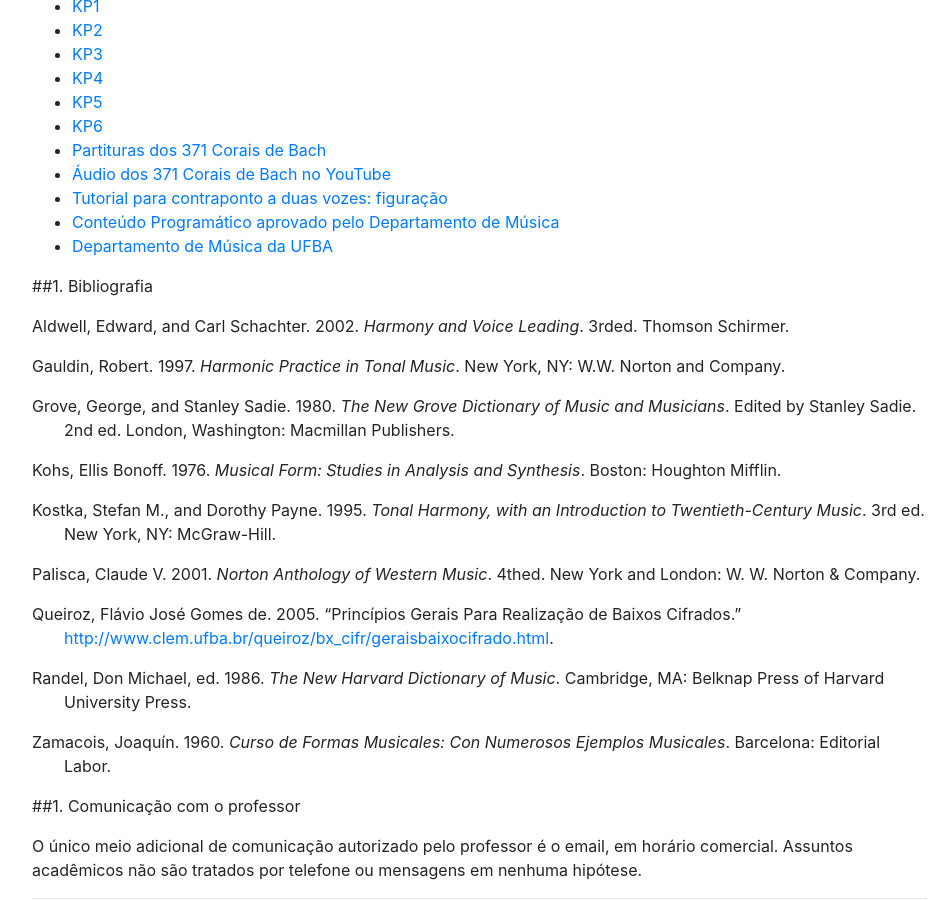
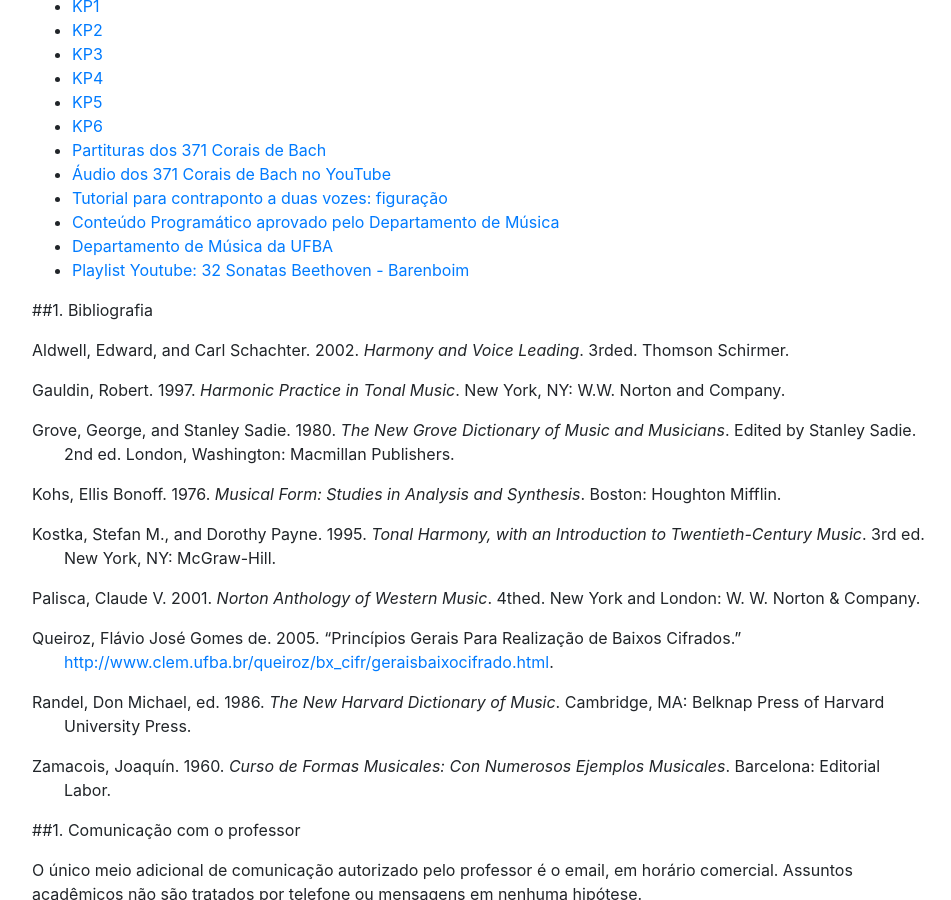
Before and after one commit to kroger/genosmus, a Jekyll site: the page built from _marcos/musa70.md, in a window 1280 px wide and 900 px high, scrolled down 4461 px. Shown: the whole window, without its empty margins (68-1019 px from the left). Built offline with Jekyll 4.4.1, drawn with Linux system fonts in a browser that asks for light colours; the table of contents is made by our own code.

Commit message:
Link para playlist 32 sonatas de Beethoven

```diff
--- a/_marcos/musa70.md
+++ b/_marcos/musa70.md
@@ -239,6 +239,7 @@ width="100%" height="300"></iframe>
  - [Tutorial para contraponto a duas vozes: figuração](http://www.youtube.com/watch?v=i1mZ7SibDZ0)
  - [Conteúdo Programático aprovado pelo Departamento de Música](http://dmusufba.com/docs/conteudos/pdf/MUSA70%20LEM%20II.pdf)
  - [Departamento de Música da UFBA](http://dmusufba.com)
+ - [Playlist Youtube: 32 Sonatas Beethoven - Barenboim](https://www.youtube.com/watch?v=nS3YwjOAekc&list=PLaO5yzGGmlgEncr13JjVJA-hG4VXtXA6S)
 
 ##1. Bibliografia
 
```
